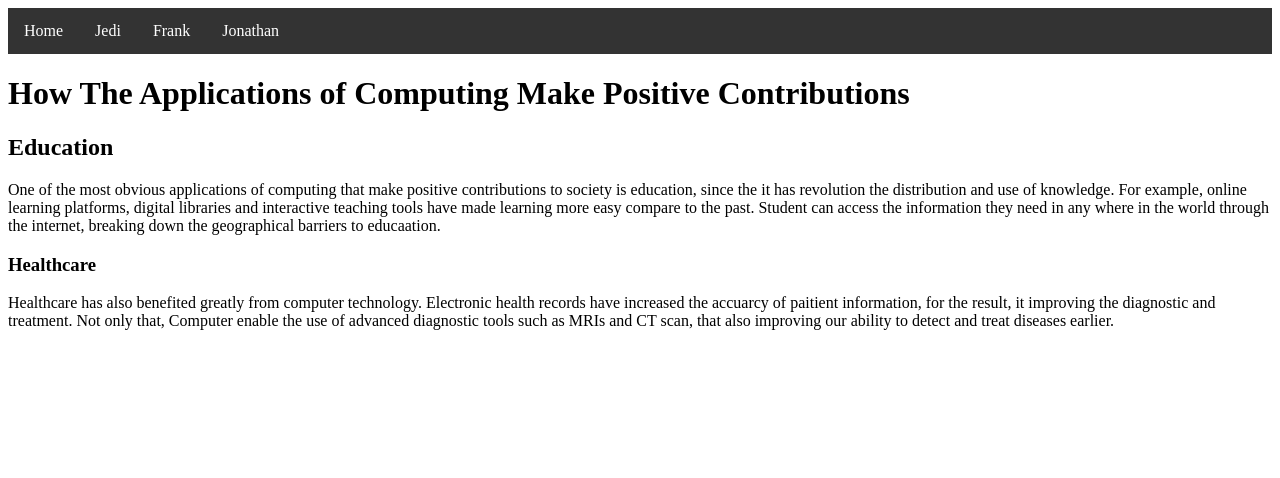
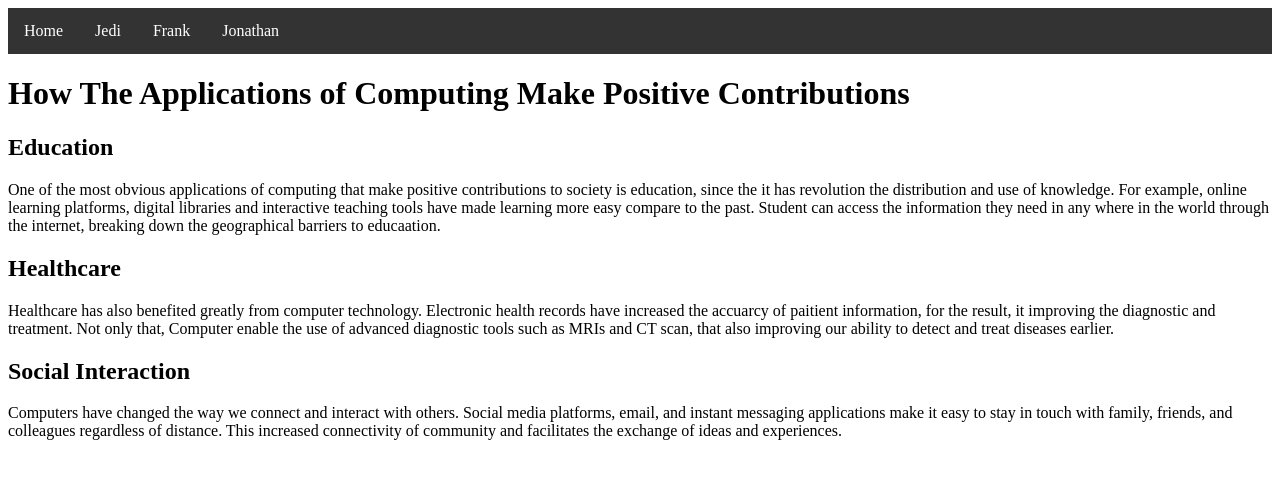
Before and after one commit to jaedai1757/jaedai1757.github.io, a plain HTML site: page jonathan.html in a window 1280 px wide. Drawn offline with Linux system fonts and the light colour scheme.

Commit message:
add one more benifit

```diff
--- a/jonathan.html
+++ b/jonathan.html
@@ -20,7 +20,12 @@
 
     </p>
 
-    <h3>Healthcare</h3>
+    <h2>Healthcare</h2>
     <p>Healthcare has also benefited greatly from computer technology. Electronic health records have increased the accuarcy of paitient information, for the result, it improving the diagnostic and treatment. Not only that, Computer enable the use of advanced diagnostic tools such as MRIs and CT scan, that also improving our ability to detect and treat diseases earlier.</p>
+
+   <h2>Social Interaction</h2>
+   <p>Computers have changed the way we connect and interact with others.
+    Social media platforms, email, and instant messaging applications make it easy to stay in touch with family, friends, and colleagues regardless of distance.
+    This increased connectivity of community and facilitates the exchange of ideas and experiences.</p>
   </body>
 </html>
```
